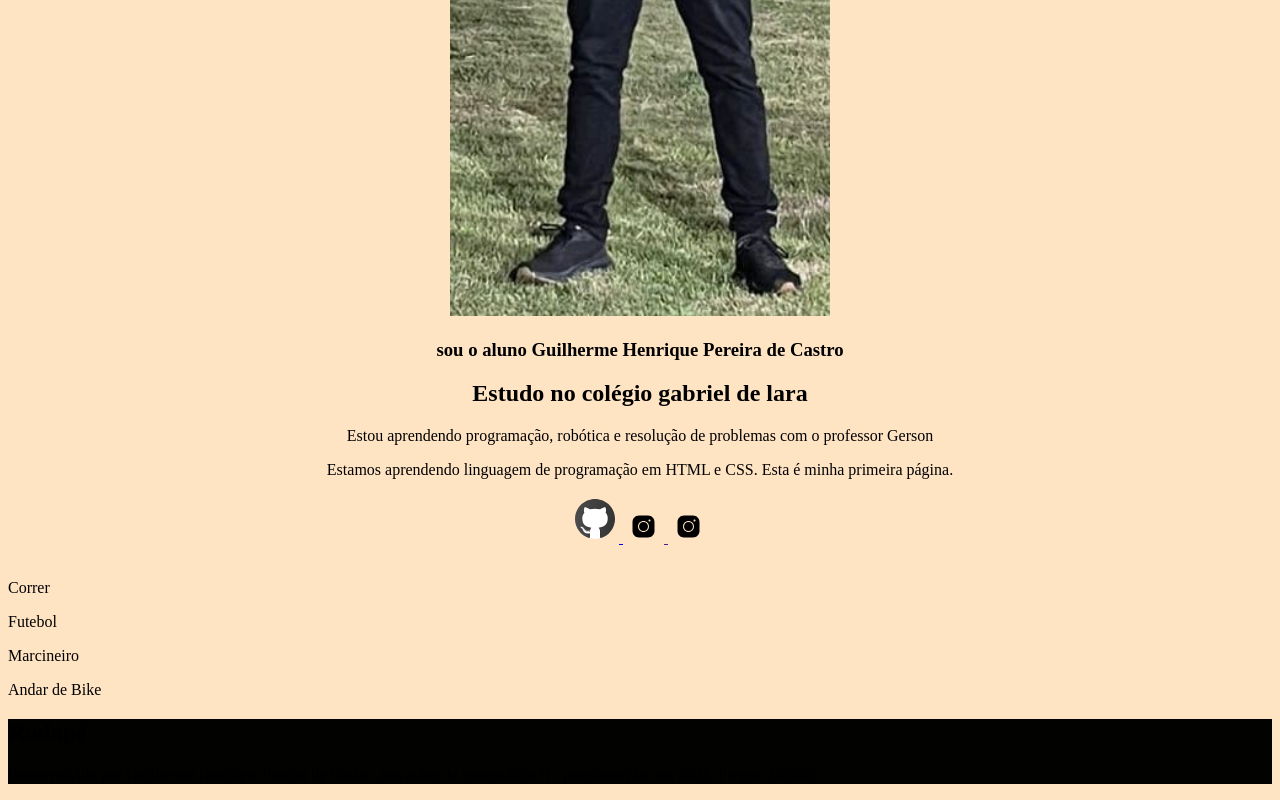
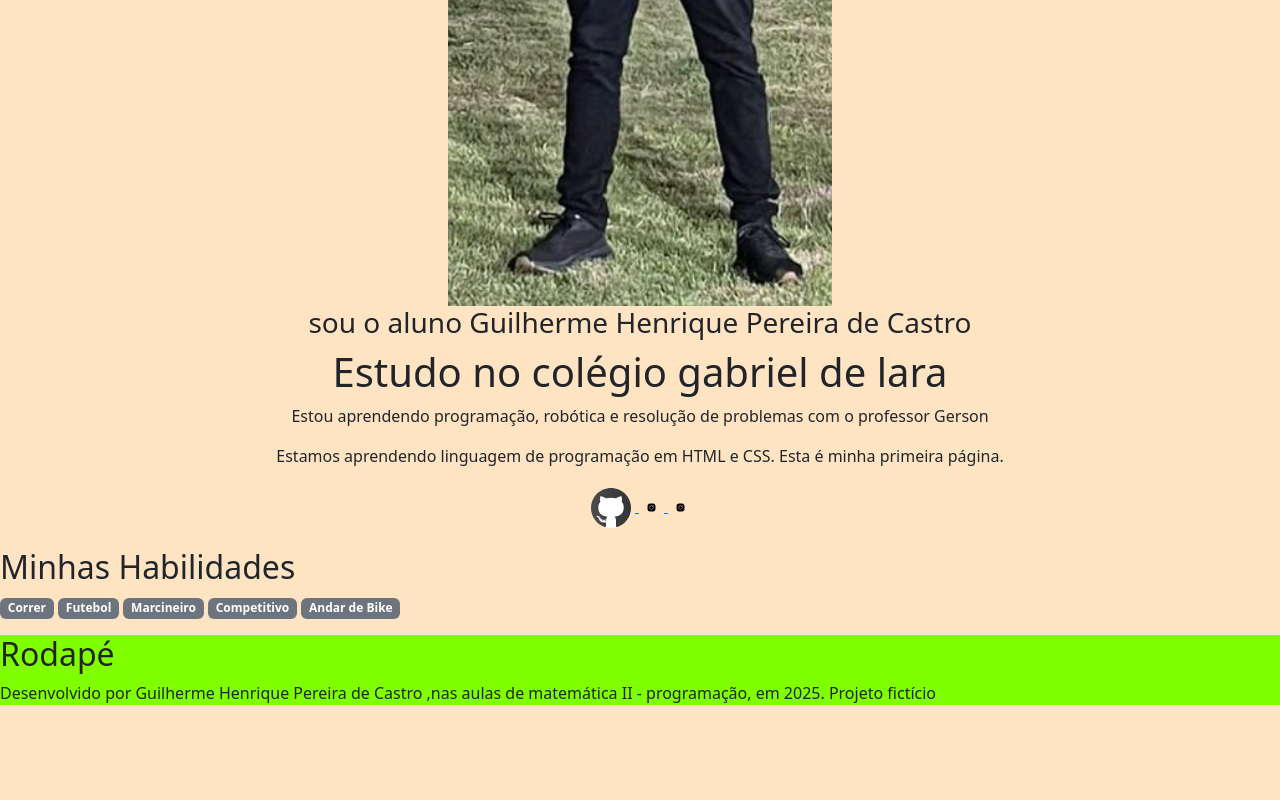
Before and after one commit to guic4stro/segundo-repositorio1, a plain HTML site: page index.html in a window 1280 px wide. Shown: the part 722-1522 px from the top of the page. After the commit the page ends 1443 px from the top, so only its background shows below. Drawn offline with nearby package versions, Linux system fonts and the light colour scheme.

Commit message:
Aula 09/04

```diff
--- a/index.html
+++ b/index.html
@@ -5,7 +5,10 @@
     <meta charset="UTF-8">
     <meta name="viewport" content="width=device-width, initial-scale=1.0">
     <title>Primeira Página</title>
-    <link rel="stylesheet" href="style.css">
+    <link href="https://cdn.jsdelivr.net/npm/bootstrap@5.3.2/dist/css/bootstrap.min.css" rel="stylesheet">
+    <link rel="stylesheet" href="https://cdn.jsdelivr.net/npm/bootstrap-icons@1.11.3/font/bootstrap-icons.min.css">
+
+     <link rel="stylesheet" href="style.css">
 </head>
 <body>
 
@@ -37,10 +40,14 @@
         </section>
 
         <section id="minhasHabilidades">
-            <p>Correr</p>
-            <p>Futebol</p>
-            <p>Marcineiro</p>
-            <p>Andar de Bike</p>
+        </div>
+           <h2>Minhas Habilidades</h2>
+            <p class="badge bg-secondary" >Correr</p>
+            <p class="badge bg-secondary" >Futebol</p>
+            <p class="badge bg-secondary" >Marcineiro</p>
+            <p class="badge bg-secondary" >Competitivo</p>
+            <p class="badge bg-secondary" >Andar de Bike</p>
+        <div>
         </section>
 
         <section id="meusProjetos">
--- a/style.css
+++ b/style.css
@@ -20,16 +20,24 @@ body {
     width: 30%;       /* cuidado com SEU tamanho */
 }
 
-.estudante-icone{
-  width: 25px;
-  padding: 4px 8px;
+.estudante-icone {
+    width: 25px;
+    padding: 4px 8px;
 }
 
-footer {
-    background-color: rgb(2, 3, 0);
+h1, h2, h3, {
+    color: #000000;
+
 }
 
-rodape {
-  background-color: #000000;
-text-align: center;
+
+
+
+footer {
+    background-color: chartreuse;
 }
+
+.rodape {
+    background-color:
+    text-align: center;
+}
```
